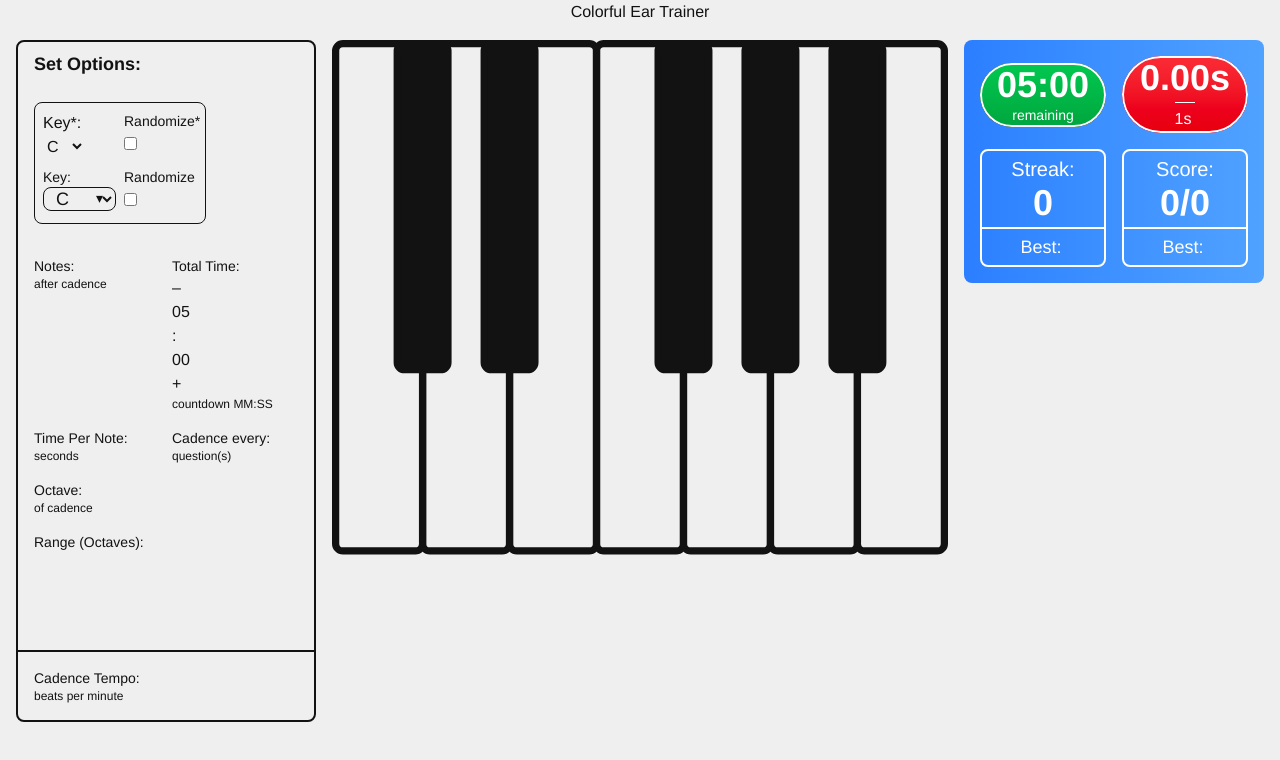
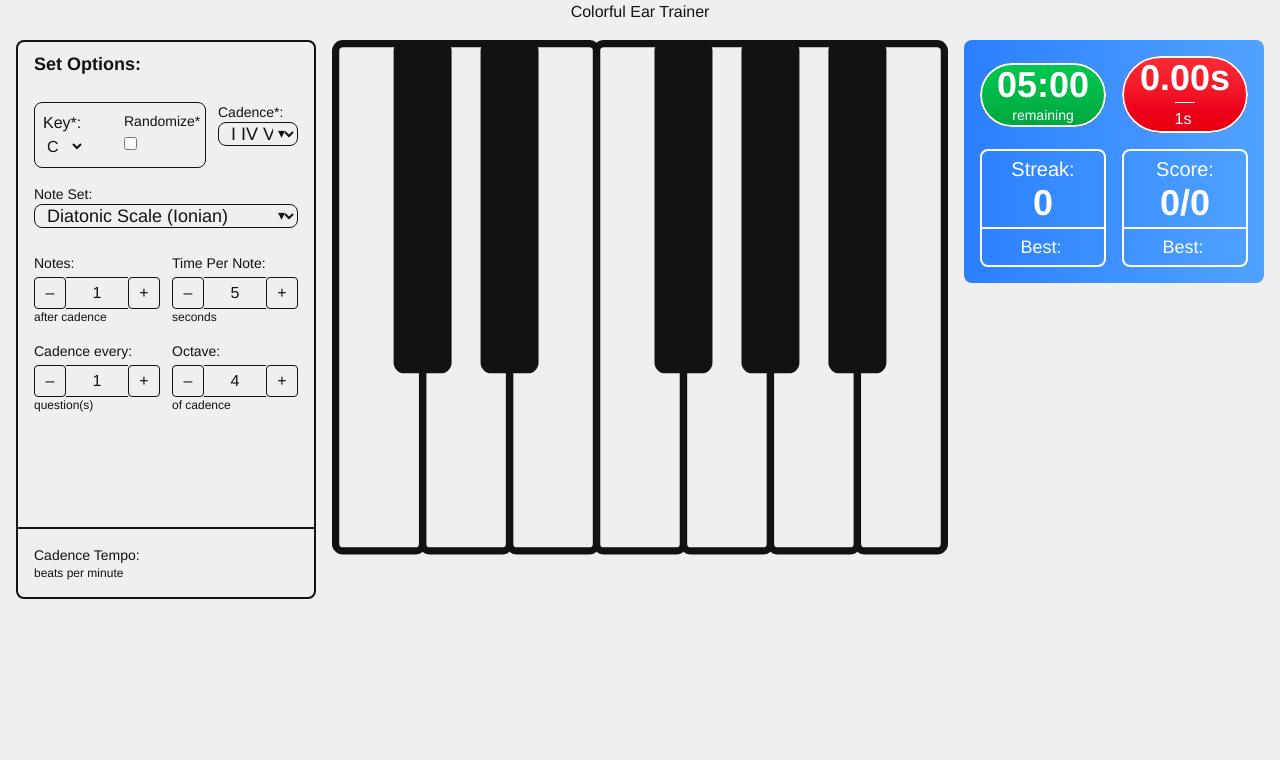
Before and after one commit to russellwmoore/colorful-ear-trainer-v2, a React (Vite) app: page / in a window 1280 px wide. Shown: the top 760 px of the page. Built offline with nearby package versions, Linux system fonts and the light colour scheme.

Commit message:
hooks up store and cleans up User

```diff
--- a/src/components/user/User.tsx
+++ b/src/components/user/User.tsx
@@ -1,9 +1,15 @@
+import { Cadence } from "./components/Cadence";
 import { KeyCenter } from "./components/KeyCenter";
+import { NoteQuantitiesInput } from "./components/quantities/NoteQuantitiesInput";
+import { NoteSet } from "./components/NoteSet";
+import { CadenceEveryInput } from "./components/quantities/CadenceEveryInput";
 import { RandomizeBox } from "./components/RandomizeBox";
+import { TimePerNoteInput } from "./components/quantities/TimePerNoteInput";
+import { OctaveInput } from "./components/quantities/OctaveInput";
 
 export function User() {
   return (
-    <div className="grid gap-4 md:gap-0 md:flex md:flex-col md:space-y-4 md:max-h-[var(--fullHeight)] overflow-auto">
+    <div className="grid gap-4 md:gap-0 md:flex md:flex-col md:space-y-4 md:max-h-(--fullHeight) overflow-auto">
       <div className="card order-1 md:order-2 overflow-auto flex-auto">
         {/* TODO: level info */}
         {/* <%- include('_level-info.ejs') %> */}
@@ -12,146 +18,36 @@ export function User() {
           <h2 className="-mt-4 -ml-4 -mr-4 bg-theme-text text-theme-bg font-bold px-4 py-2 text-lg">
             Set Options:
           </h2>
-          <form>
-            {/* TODO: Form Logic */}
-            {/* <key-selector> */}
-            {/* TODO: KeySelector Logic */}
           <div className="grid grid-cols-6 gap-y-4 gap-x-3 mb-4 mt-4">
             <div className="col-span-4 border-theme-text border rounded-lg p-2 grid grid-cols-2 gap-2">
               <KeyCenter />
               <RandomizeBox />
-                <div className="col-span-1">
-                  <label htmlFor="KeyCenter">Key:</label>
-
-                  <div className="select-wrap">
-                    <select
-                      name="keycenter"
-                      id="KeyCenter"
-                      className="input w-full"
-                    >
-                      <option value="0" selected>
-                        C
-                      </option>
-                      <option value="1">Db</option>
-                      <option value="2">D</option>
-                      <option value="3">Eb</option>
-                      <option value="4">E</option>
-                      <option value="5">F</option>
-                      <option value="6">Gb</option>
-                      <option value="7">G</option>
-                      <option value="8">Ab</option>
-                      <option value="9">A</option>
-                      <option value="10">Bb</option>
-                      <option value="11">B</option>
-                    </select>
-                  </div>
-                </div>
-                <div className="col-span-1">
-                  <label
-                    htmlFor="RandomKey"
-                    className="text-xs text-theme-text"
-                  >
-                    Randomize
-                  </label>
-                  <label className="toggle inline-block my-1">
-                    <input id="RandomKey" name="randomkey" type="checkbox" />
-                    <span className="slider round"></span>
-                  </label>
-                </div>
             </div>
             <div className="col-span-2">
-                {/* <%- include('_cadence-selector.ejs') %> */}
-                {/* TODO: cadenceSelector */}
+              <Cadence />
             </div>
             <div className="col-span-6">
-                {/* <%- include('_noteset.ejs') %> */}
-                {/* TODO: noteSet */}
-              </div>
-              <div className="col-span-3 relative">
-                <label htmlFor="NoteCount">Notes:</label>
-                {/* <%- include('_qty.ejs', { id: 'NoteCount', name: 'note_count', min: 1, max: 12, value: 1, step: 1 }) %> */}
-                {/* TODO: qty */}
-                <div className="text-xs text-theme-secondary absolute w-full">
-                  after cadence
-                </div>
-              </div>
-              {/* </key-selector> */}
-              <div className="col-span-3">
-                <label htmlFor="CountdownMinutes">Total Time:</label>
-                {/* <minutes-seconds class="flex time-input mt-1 bg-theme-bg" id="Countdown"> */}
-                {/* TODO: minutes-seconds */}
-                <input type="hidden" name="countdown" value="300" />
-                <button
-                  type="button"
-                  className="time-incrementer"
-                  data-decrement=""
-                  aria-label="Decrease Time"
-                >
-                  –
-                </button>
-                <input
-                  id="CountdownMinutes"
-                  inputMode="numeric"
-                  min="0"
-                  max="99"
-                  name="countdown-minutes"
-                  value="05"
-                  pattern="\d{2}"
-                  step="1"
-                  autoComplete="off"
-                  data-countdown
-                />
-                :
-                <input
-                  id="CountdownSeconds"
-                  inputMode="numeric"
-                  min="0"
-                  max="59"
-                  name="countdown-seconds"
-                  value="00"
-                  pattern="\d{2}"
-                  step="1"
-                  autoComplete="off"
-                  data-countdown
-                />
-                <button
-                  type="button"
-                  className="time-incrementer"
-                  data-increment=""
-                  aria-label="Increase Time"
-                >
-                  +
-                </button>
-                {/* </minutes-seconds> */}
-                <div className="text-xs text-theme-secondary">
-                  countdown MM:SS
-                </div>
+              <NoteSet />
             </div>
             <div className="col-span-3">
-                <label htmlFor="Timelimit">Time Per Note:</label>
-                {/* <%- include('_qty.ejs', { id: 'Timelimit', name: 'timelimit', min: 0.5, max: 999999, value: 5, step: 0.5 }) %> */}
-                {/* TODO: quantity timeLimit */}
-                <div className="text-xs text-theme-secondary">seconds</div>
+              <NoteQuantitiesInput />
+            </div>
+            {/* TODO Time input */}
+            <div className="col-span-3">
+              <TimePerNoteInput />
             </div>
             <div className="col-span-3">
-                <label htmlFor="Octave">Cadence every:</label>
-                {/* <%- include('_qty.ejs', { id: 'Octave', name: 'cadenceevery', min: 1, max: 999999, value: 1, step: 1 }) %> */}
-                {/* TODO: quantity octave */}
-                <div className="text-xs text-theme-secondary">question(s)</div>
+              <CadenceEveryInput />
             </div>
-              <div className="col-span-3 relative">
-                <label htmlFor="Octave">Octave:</label>
-                {/* <%- include('_qty.ejs', { id: 'Octave', name: 'cadenceoctave', min: 1, max: 7, value: 4, step: 1 }) %> */}
-                {/* TODO: quantity cadenceOctave */}
-                <div className="text-xs text-theme-secondary">of cadence</div>
+            <div className="col-span-3">
+              <OctaveInput />
             </div>
             <div className="col-span-full">
-                <label htmlFor="NoteRange">Range (Octaves):</label>
+              {/* <label htmlFor="NoteRange">Range (Octaves):</label> */}
               <div id="NoteRange" /*name="range"*/></div>
               {/* TODO: investigate NoteRange */}
             </div>
           </div>
-          </form>
         </div>
         <div className="-ml-4 -mr-4 -mb-4 p-4 mt-4 border-t-2 border-theme-text">
           <label htmlFor="Bpm">Cadence Tempo:</label>
--- /dev/null
+++ b/src/components/user/components/Cadence.tsx
@@ -0,0 +1,32 @@
+import { useEartrainerStore, type CadenceType } from "@/store/store";
+
+export function Cadence() {
+  const cadence = useEartrainerStore((state) => state.cadence);
+  const setCadence = useEartrainerStore((state) => state.setCadence);
+  return (
+    <>
+      <label htmlFor="Tonality">Cadence*:</label>
+      <div className="select-wrap">
+        <select
+          name="tonality"
+          id="Tonality"
+          className="input w-full"
+          onChange={(e) => setCadence(e.target.value as CadenceType)}
+          value={cadence}
+        >
+          <optgroup label="Major">
+            <option value="major,1451" selected>
+              I IV V I
+            </option>
+            <option value="major,1251">I ii7 V7 I</option>
+            <option value="major,1441">I IV iv I</option>
+          </optgroup>
+          <optgroup label="Minor">
+            <option value="minor,1451">i iv v i</option>
+            <option value="minor,14571">i iv V7 i</option>
+          </optgroup>
+        </select>
+      </div>
+    </>
+  );
+}
--- a/src/components/user/components/KeyCenter.tsx
+++ b/src/components/user/components/KeyCenter.tsx
@@ -1,5 +1,5 @@
-import { useEartrainerStore } from "../../../store/store";
-import type { KeyCenterType } from "../../../store/store";
+import { useEartrainerStore } from "@/store/store";
+import type { KeyCenterType } from "@/store/store";
 
 type DropdownType = {
   value: KeyCenterType;
@@ -22,6 +22,7 @@ const keyCenterDropDown: DropdownType[] = [
 ];
 
 export function KeyCenter() {
+  const keyCenter = useEartrainerStore((state) => state.keyCenter);
   const setKeyCenter = useEartrainerStore((state) => state.setKeyCenter);
 
   return (
@@ -29,7 +30,7 @@ export function KeyCenter() {
       <p>Key*:</p>
       <select
         onChange={(e) => setKeyCenter(e.target.value as KeyCenterType)}
-        defaultValue={"C"}
+        value={keyCenter}
       >
         {keyCenterDropDown.map((key) => (
           <option key={key.value} value={key.value}>
--- a/src/components/user/components/RandomizeBox.tsx
+++ b/src/components/user/components/RandomizeBox.tsx
@@ -1,4 +1,4 @@
-import { useEartrainerStore } from "../../../store/store";
+import { useEartrainerStore } from "@/store/store";
 
 export function RandomizeBox() {
   const isRandomizeToggled = useEartrainerStore(
--- a/src/store/store.ts
+++ b/src/store/store.ts
@@ -1,4 +1,6 @@
 import { create } from "zustand";
+import { devtools } from "zustand/middleware";
+
 export type KeyCenterType =
   | "C"
   | "Db"
@@ -13,17 +15,60 @@ export type KeyCenterType =
   | "Bb"
   | "B";
 
-type EarTrainerState = {
+export type CadenceType =
+  | "major,1451"
+  | "major,1251"
+  | "major,1441"
+  | "minor,1451"
+  | "minor,14571";
+
+// TODO: Consider slices of state here instead of this blobby thing.
+export type EarTrainerState = {
   keyCenter: KeyCenterType;
   setKeyCenter: (newKey: KeyCenterType) => void;
   isKeyCenterRandomized: boolean;
   setIsKeyCenterRandomized: () => void;
+  cadence: CadenceType;
+  setCadence: (newCadence: CadenceType) => void;
+  notes: number;
+  setNotes: (newNumberOfNotes: number) => void;
+  timePerNote: number;
+  setTimePerNote: (newTimePerNote: number) => void;
+  cadenceEvery: number;
+  setCadenceEvery: (newTimePerNote: number) => void;
+  octave: number;
+  setOctave: (newOctave: number) => void;
 };
 
-export const useEartrainerStore = create<EarTrainerState>()((set) => ({
-  keyCenter: "C",
-  setKeyCenter: (newKey: KeyCenterType) => set({ keyCenter: newKey }),
-  isKeyCenterRandomized: false,
-  setIsKeyCenterRandomized: () =>
-    set((state) => ({ isKeyCenterRandomized: !state.isKeyCenterRandomized })),
-}));
+export const useEartrainerStore = create<EarTrainerState>()(
+  devtools(
+    (set) => ({
+      keyCenter: "C",
+      setKeyCenter: (newKey: KeyCenterType) =>
+        set({ keyCenter: newKey }, false, "setKeyCenter"),
+      isKeyCenterRandomized: false,
+      setIsKeyCenterRandomized: () =>
+        set(
+          (state) => ({ isKeyCenterRandomized: !state.isKeyCenterRandomized }),
+          false,
+          "setRandomized",
+        ),
+      cadence: "major,1451",
+      setCadence: (newCadence: CadenceType) =>
+        set({ cadence: newCadence }, false, "setCandence"),
+      notes: 1,
+      setNotes: (numberOfNotes: number) =>
+        set({ notes: numberOfNotes }, false, "setNotes"),
+      timePerNote: 5,
+      setTimePerNote: (newTimePerNote: number) =>
+        set({ timePerNote: newTimePerNote }, false, "setTimePerNote"),
+      cadenceEvery: 1,
+      setCadenceEvery: (newCadenceEvery: number) =>
+        set({ cadenceEvery: newCadenceEvery }, false, "setCadenceEvery"),
+      octave: 4,
+      setOctave: (newOctave: number) =>
+        set({ octave: newOctave }, false, "setOctave"),
+    }),
+    { name: "EarTrainerStore", enabled: true },
+  ),
+);
```
Lines whose indentation alone changed are shown as unchanged.
